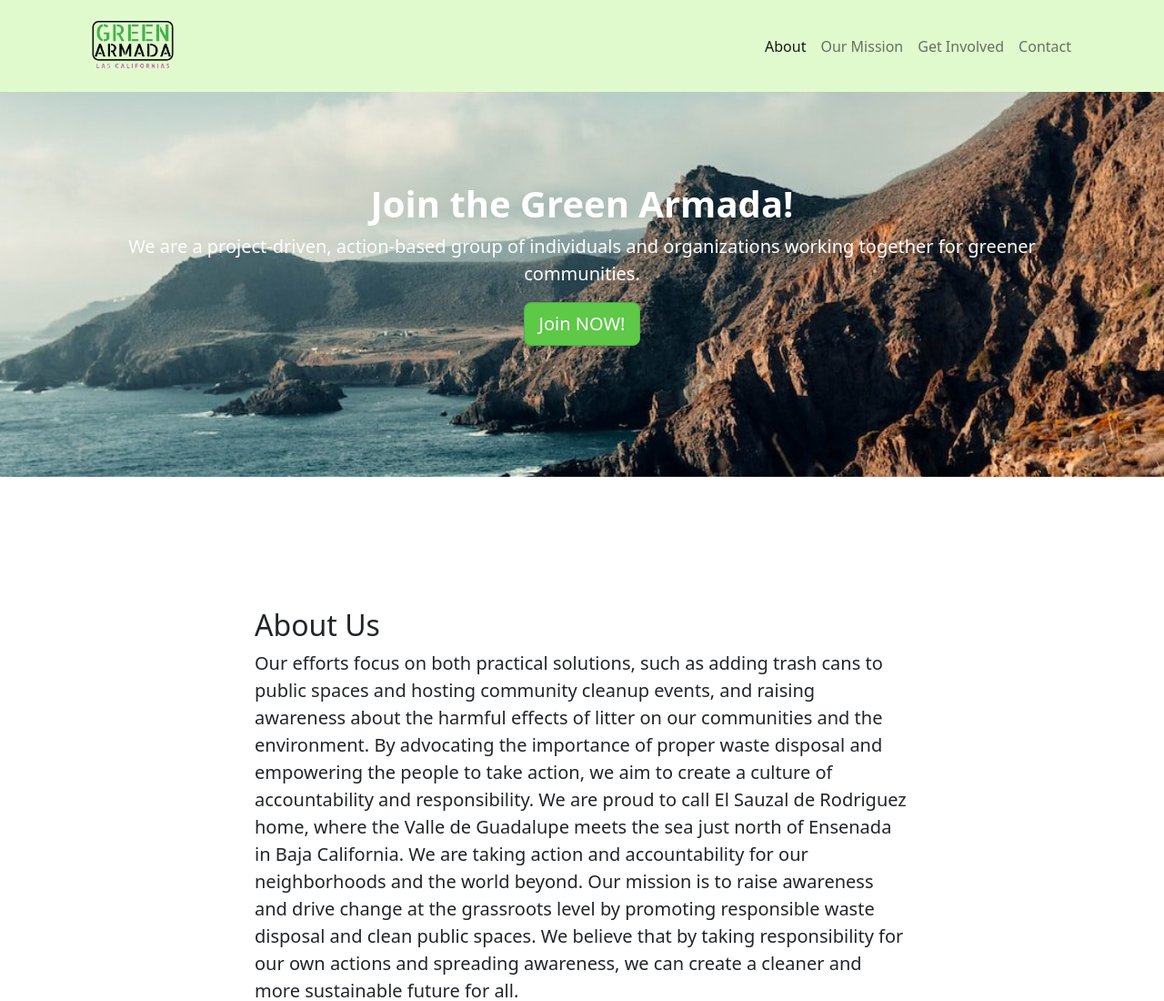
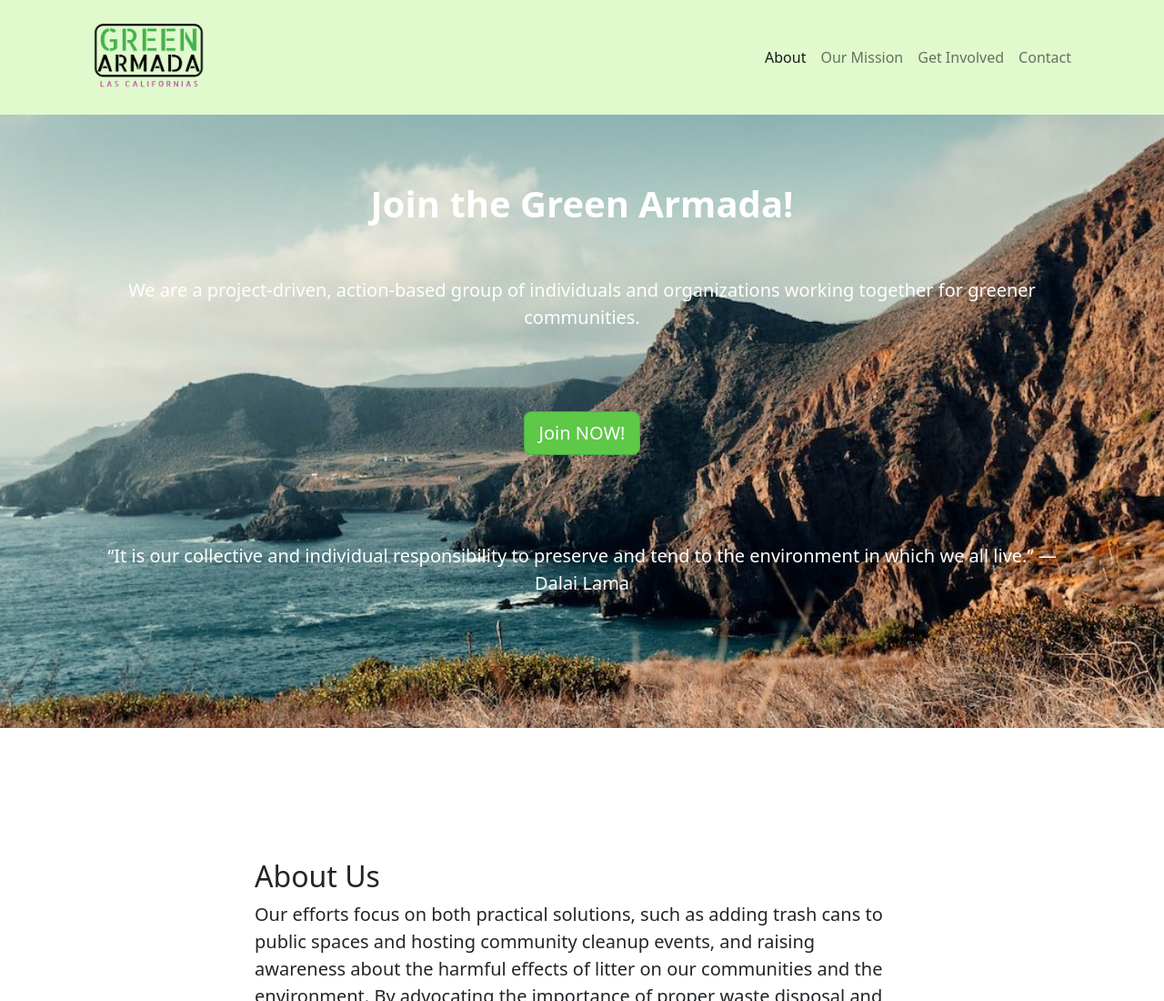
Before and after one commit to damdug/greenarmadabaja, a plain HTML site: page index.html in a window 1280 px wide. Shown: the top 1100 px of the page at 91% size. Drawn offline with Linux system fonts and the light colour scheme.

Commit message:
image update

```diff
--- a/index.html
+++ b/index.html
@@ -13,8 +13,19 @@
     <header class="text-white text-center header-background">
         <div class="container px-4 my-5">
             <h1 class="fw-bolder">Join the Green Armada!</h1>
+            <br>
+            <br>
             <p class="lead">We are a project-driven, action-based group of individuals and organizations working together for greener communities.</p>
+            <br>
+            <br>
+            <br>
             <a class="btn btn-lg btn-light" href="#about">Join NOW!</a>
+            <br>
+            <br>
+            <br>
+            <br>
+            <br>
+            <p class="lead">“It is our collective and individual responsibility to preserve and tend to the environment in which we all live.” ― Dalai Lama</p>
         </div>
     </header>
     <body id="page-top">
@@ -22,7 +33,7 @@
         <nav class="navbar navbar-expand-lg navbar-light fixed-top" id="mainNav" style="background-color: #E0FACE;">
             <div class="container px-4">
                 <a class="navbar-brand" href="#page-top">
-                    <img src="assets/logostamp.png" alt="Green Armada Logo" style="height: 75px;">
+                    <img src="assets/logostamp.png" alt="Green Armada Logo" style="height: 100px;">
                 </a>
                 <button class="navbar-toggler" type="button" data-bs-toggle="collapse" data-bs-target="#navbarResponsive" aria-controls="navbarResponsive" aria-expanded="false" aria-label="Toggle navigation">
                     <span class="navbar-toggler-icon"></span>
```
